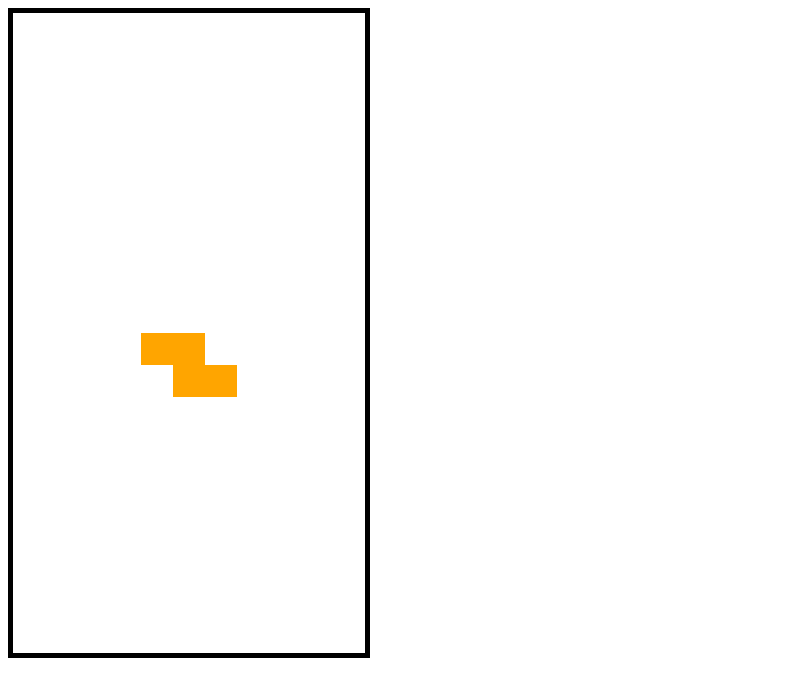
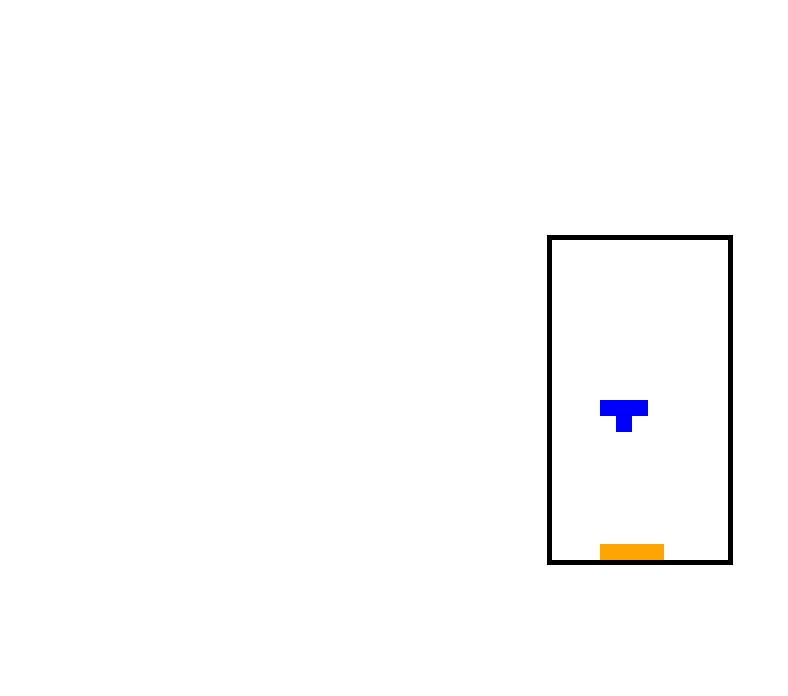
Before and after one commit to brendanmckenzie/fun-block-game, a website built with Parcel: page index.html in a window 1280 px wide. Shown: the whole page, without its empty margins (0-788 px from the left). Built offline with nearby package versions, Linux system fonts and the light colour scheme.

Commit message:
made it somewhat functional

```diff
--- a/index.html
+++ b/index.html
@@ -4,9 +4,26 @@
     <meta charset="UTF-8" />
     <meta name="viewport" content="width=device-width, initial-scale=1.0" />
     <title>Setris</title>
+    <style>
+      body {
+        display: flex;
+        height: 100vh;
+        width: 100vw;
+        margin: 0;
+        padding: 0;
+        justify-content: center;
+        align-items: center;
+      }
+
+      canvas {
+        border: 5px solid black;
+      }
+    </style>
   </head>
   <body>
-    <canvas style="border: 5px solid black" />
+    <canvas></canvas>
+
+    <!-- <pre></pre> -->
 
     <script type="module" src="./src/index.ts"></script>
   </body>
--- a/src/blocks.ts
+++ b/src/blocks.ts
@@ -1,4 +1,3 @@
-import { config } from "./config";
 import { randomShapeIndex, rotateMatrix, shapeColours, shapes } from "./shapes";
 
 export type Block = {
@@ -13,12 +12,12 @@ export type Block = {
 export const randomBlock = (): Block => {
   const shapeIdx = randomShapeIndex();
   const shape = shapes[shapeIdx];
-  const colour = shapeColours[shapeIdx];
+  const colour = shapeColours[randomShapeIndex()];
 
   return {
-    x: Math.floor(config.blocks.x / 2) - Math.ceil((shape[0].length - 1) / 2),
+    x: 0,
     y: 0,
-    shape: shapes[shapeIdx],
+    shape,
     height: shape.length,
     width: shape[0].length,
     colour,
--- a/src/canvas.ts
+++ /dev/null
@@ -1,30 +0,0 @@
-import { config } from "./config";
-
-export const canvas: HTMLCanvasElement | null =
-  document.querySelector("canvas");
-if (!canvas) {
-  throw new Error("canvas not found");
-}
-export const context: CanvasRenderingContext2D | null = canvas.getContext("2d");
-if (!context) {
-  throw new Error("context not found");
-}
-
-canvas.width = config.blocks.x * config.blocks.size;
-canvas.height = config.blocks.y * config.blocks.size;
-
-type Point = {
-  x: number;
-  y: number;
-  colour: string;
-};
-
-export function render(pos: Point, context: CanvasRenderingContext2D): void {
-  context.fillStyle = pos.colour;
-  context.fillRect(
-    pos.x * config.blocks.size,
-    pos.y * config.blocks.size,
-    config.blocks.size,
-    config.blocks.size
-  );
-}
--- a/src/config.ts
+++ /dev/null
@@ -1,7 +0,0 @@
-export const config = {
-  blocks: {
-    x: 11,
-    y: 20,
-    size: 32,
-  },
-};
--- a/src/index.ts
+++ b/src/index.ts
@@ -1,50 +1,18 @@
-import { Block, randomBlock } from "./blocks";
-import { canvas, context, render } from "./canvas";
-import { config } from "./config";
+import { Renderer } from "./renderer";
+import { World } from "./world";
 
-import "./input";
+const canvas = document.querySelector("canvas");
+const debug = document.querySelector("pre") || undefined;
+if (!canvas) {
+  throw new Error("canvas not found");
+}
 
-type Game = {
-  currentBlock: Block;
-  progressBlock: () => void;
-};
+const world = new World({
+  blocksHigh: 20,
+  blocksWide: 11,
+  particlePerBlock: 4,
+});
+const renderer = new Renderer({ world, canvas, debug, pixelsPerParticle: 4 });
 
-export const progressBlock = () => {
-  game.currentBlock.y++;
-  if (game.currentBlock.y + game.currentBlock.height === config.blocks.y + 1) {
-    game.currentBlock = randomBlock();
-  }
-};
-
-export const game: Game = {
-  currentBlock: randomBlock(),
-  progressBlock,
-};
-
-const gameLoop: TimerHandler = () => {
-  progressBlock();
-};
-setInterval(gameLoop, 250);
-
-const drawBlock = (block: Block, context: CanvasRenderingContext2D) => {
-  for (let y = 0; y < block.shape.length; y++) {
-    for (let x = 0; x < block.shape[y].length; x++) {
-      if (block.shape[y]?.[x] === 1) {
-        render(
-          { x: block.x + x, y: block.y + y, colour: block.colour },
-          context
-        );
-      }
-    }
-  }
-};
-
-const loop: FrameRequestCallback = async () => {
-  context!.clearRect(0, 0, canvas!.width, canvas!.height);
-
-  drawBlock(game.currentBlock, context!);
-
-  requestAnimationFrame(loop);
-};
-
-requestAnimationFrame(loop);
+renderer.start();
+world.start();
--- a/src/input.ts
+++ /dev/null
@@ -1,30 +0,0 @@
-import { game } from ".";
-import { rotateBlock } from "./blocks";
-import { config } from "./config";
-
-const handleInput = (ev: KeyboardEvent) => {
-  switch (ev.key) {
-    case "ArrowLeft":
-      if (game.currentBlock.x > 0) {
-        game.currentBlock.x--;
-      }
-      ev.preventDefault();
-      break;
-    case "ArrowRight":
-      if (game.currentBlock.x + game.currentBlock.width < config.blocks.x) {
-        game.currentBlock.x++;
-      }
-      ev.preventDefault();
-      break;
-    case "ArrowUp":
-      game.currentBlock = rotateBlock(game.currentBlock);
-      ev.preventDefault();
-      break;
-    case "ArrowDown":
-      game.progressBlock();
-      ev.preventDefault();
-      break;
-  }
-};
-
-document.addEventListener("keydown", handleInput);
--- /dev/null
+++ b/src/renderer.ts
@@ -0,0 +1,97 @@
+import { scaleMatrix } from "./shapes";
+import { World } from "./world";
+
+export type RendererConfig = {
+  canvas: HTMLCanvasElement;
+  debug?: HTMLPreElement;
+  world: World;
+  pixelsPerParticle: number;
+};
+export class Renderer {
+  private context: CanvasRenderingContext2D;
+
+  constructor(private config: RendererConfig) {
+    const multiplier =
+      this.config.world.config.particlePerBlock * this.config.pixelsPerParticle;
+    this.config.canvas.width = this.config.world.config.blocksWide * multiplier;
+    this.config.canvas.height =
+      this.config.world.config.blocksHigh * multiplier;
+
+    this.obtainContext();
+  }
+
+  private obtainContext() {
+    const context = this.config.canvas.getContext("2d");
+    if (!context) {
+      throw new Error("context not found");
+    }
+
+    this.context = context;
+  }
+
+  public start() {
+    requestAnimationFrame(this.callback);
+  }
+
+  callback: FrameRequestCallback = () => {
+    this.render();
+
+    requestAnimationFrame(this.callback);
+  };
+
+  private render() {
+    const {
+      config: {
+        canvas,
+        debug,
+        world: {
+          block,
+          particles,
+          config: { particlePerBlock },
+        },
+        pixelsPerParticle,
+      },
+      context,
+    } = this;
+
+    if (debug) {
+      debug.innerText = particles
+        .map((row) =>
+          row
+            .map((particle) => (particle.type === "empty" ? "0" : "1"))
+            .join("")
+        )
+        .join("\n");
+    }
+
+    context.clearRect(0, 0, canvas.width, canvas.height);
+
+    if (block) {
+      context.fillStyle = block.colour;
+      for (let y = 0; y < block.shape.length; y++)
+        for (let x = 0; x < block.shape[0].length; x++)
+          if (block.shape[y][x]) {
+            context.fillRect(
+              (block.x + x) * pixelsPerParticle * particlePerBlock,
+              (block.y + y) * pixelsPerParticle * particlePerBlock,
+              pixelsPerParticle * particlePerBlock,
+              pixelsPerParticle * particlePerBlock
+            );
+          }
+    }
+
+    particles.forEach((row, y) => {
+      row.forEach((particle, x) => {
+        if (particle.type !== "empty") {
+          context.fillStyle = particle.colour || "white";
+          context.fillRect(
+            x * pixelsPerParticle,
+            y * pixelsPerParticle,
+            pixelsPerParticle,
+            pixelsPerParticle
+          );
+        }
+      });
+    });
+  }
+}
--- a/src/shapes.ts
+++ b/src/shapes.ts
@@ -60,3 +60,26 @@ export const rotateMatrix = (matrix: number[][]): number[][] => {
 
   return rotatedMatrix;
 };
+
+export function scaleMatrix(matrix: number[][], scale: number): number[][] {
+  const numRows = matrix.length;
+  const numCols = matrix[0].length;
+
+  const scaledMatrix: number[][] = [];
+
+  for (let i = 0; i < numRows * scale; i++) {
+    const row: number[] = [];
+
+    for (let j = 0; j < numCols * scale; j++) {
+      const originalRow = Math.floor(i / scale);
+      const originalCol = Math.floor(j / scale);
+      const originalValue = matrix[originalRow][originalCol];
+
+      row.push(originalValue);
+    }
+
+    scaledMatrix.push(row);
+  }
+
+  return scaledMatrix;
+}
--- /dev/null
+++ b/src/world.ts
@@ -0,0 +1,196 @@
+import { Block, randomBlock, rotateBlock } from "./blocks";
+import { scaleMatrix } from "./shapes";
+
+export type WorldConfig = {
+  blocksWide: number;
+  blocksHigh: number;
+  particlePerBlock: number;
+};
+
+type ParticleType = "empty" | "block" | "particle";
+type Particle = {
+  type: ParticleType;
+  colour?: string;
+};
+
+export class World {
+  public particles: Particle[][];
+
+  private particlesHigh: number;
+  private particlesWide: number;
+
+  private blockInterval: number | null;
+  private particleInterval: number | null;
+
+  public block: Block;
+
+  constructor(public config: WorldConfig) {
+    this.particlesHigh = config.blocksHigh * config.particlePerBlock;
+    this.particlesWide = config.blocksWide * config.particlePerBlock;
+    this.blockInterval = null;
+
+    this.reset();
+  }
+
+  public start() {
+    if (this.blockInterval || this.particleInterval) {
+      return;
+    }
+
+    document.addEventListener("keydown", this.handleInput);
+    const blockSpeed = 250;
+    this.blockInterval = setInterval(this.blockStep, blockSpeed);
+    this.particleInterval = setInterval(
+      this.particleStep,
+      blockSpeed / this.config.particlePerBlock / 4
+    );
+
+    this.newBlock();
+  }
+
+  public stop() {
+    if (!this.blockInterval || !this.particleInterval) {
+      return;
+    }
+    clearInterval(this.blockInterval);
+    clearInterval(this.particleInterval);
+    this.blockInterval = null;
+    this.particleInterval = null;
+    document.removeEventListener("keydown", this.handleInput);
+  }
+
+  particleStep: TimerHandler = () => {
+    this.progressParticles();
+  };
+
+  blockStep: TimerHandler = () => {
+    if (this.block) {
+      this.progressBlock();
+    }
+  };
+
+  private progressBlock() {
+    this.block.y++;
+
+    if (this.block.y + this.block.height >= this.config.blocksHigh + 1) {
+      // block at bottom
+      this.placeBlock(this.block);
+      this.newBlock();
+    }
+
+    this.checkCollision();
+  }
+
+  private progressParticles() {
+    for (let y = this.particles.length - 1; y >= 0; y--) {
+      for (let x = 0; x < this.particles[y].length; x++) {
+        const particle = this.particles[y][x];
+        const below = this.particles[y + 1]?.[x];
+        if (below?.type === "empty" && particle.type === "particle") {
+          this.particles[y][x] = { type: "empty" };
+          this.particles[y + 1][x] = particle;
+        }
+      }
+    }
+  }
+
+  private checkCollision() {
+    const { block, particles } = this;
+    const offset = this.transformBlockPosition(block);
+
+    const scaledShape = scaleMatrix(block.shape, this.config.particlePerBlock);
+
+    out: for (let y = 0; y < scaledShape.length; y++)
+      for (let x = 0; x < scaledShape[0].length; x++)
+        if (scaledShape[y][x]) {
+          if (
+            offset.y + y + 1 <
+            particles.length - this.config.particlePerBlock - 1
+          ) {
+            if (
+              particles[offset.y + y + 1]?.[offset.x + x].type === "particle"
+            ) {
+              this.placeBlock(block);
+              this.newBlock();
+              break out;
+            }
+          }
+        }
+  }
+
+  private placeBlock(block: Block) {
+    if (block.y === 1) {
+      // game over
+      this.stop();
+      return;
+    }
+    const scaledShape = scaleMatrix(block.shape, this.config.particlePerBlock);
+
+    const offset = this.transformBlockPosition(block);
+
+    for (let y = 0; y < scaledShape.length; y++)
+      for (let x = 0; x < scaledShape[0].length; x++)
+        if (scaledShape[y][x]) {
+          this.particles[offset.y + y][offset.x + x] = {
+            type: "particle",
+            colour: block.colour,
+          };
+        }
+  }
+
+  private transformBlockPosition(block: Block) {
+    const { x, y } = block;
+
+    return {
+      x: x * this.config.particlePerBlock,
+      y: (y - 1) * this.config.particlePerBlock,
+    };
+  }
+
+  private newBlock() {
+    const block = randomBlock();
+    block.x =
+      Math.floor(this.config.blocksWide / 2) - Math.ceil(block.width / 2);
+
+    this.block = block;
+  }
+
+  private reset() {
+    this.particles = Array.from({ length: this.particlesHigh }, () =>
+      Array.from({ length: this.particlesWide }, () => ({
+        type: "empty",
+      }))
+    );
+  }
+
+  handleInput = (ev: KeyboardEvent) => {
+    switch (ev.key) {
+      case "ArrowLeft":
+        if (this.block.x > 0) {
+          this.block.x--;
+        }
+        ev.preventDefault();
+        break;
+      case "ArrowRight":
+        if (this.block.x + this.block.width < this.config.blocksWide) {
+          this.block.x++;
+        }
+        ev.preventDefault();
+        break;
+      case "ArrowUp":
+        this.block = rotateBlock(this.block);
+        ev.preventDefault();
+        break;
+      case "ArrowDown":
+        this.progressBlock();
+        ev.preventDefault();
+        break;
+      case "r":
+        this.stop();
+        this.reset();
+        this.start();
+        ev.preventDefault();
+        break;
+    }
+  };
+}
```
Also changed, not shown: package.json (+1 -7 lines).
